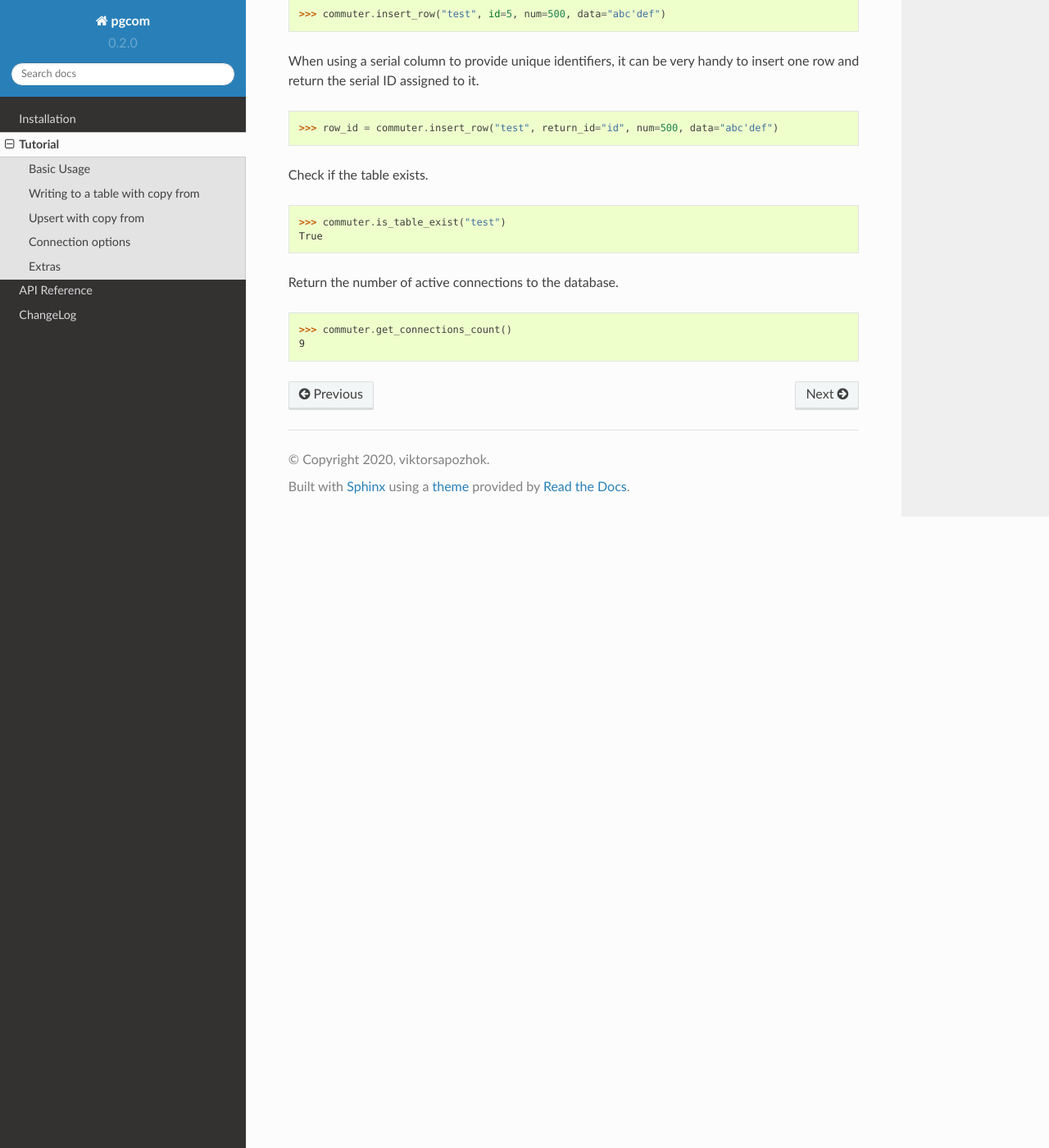
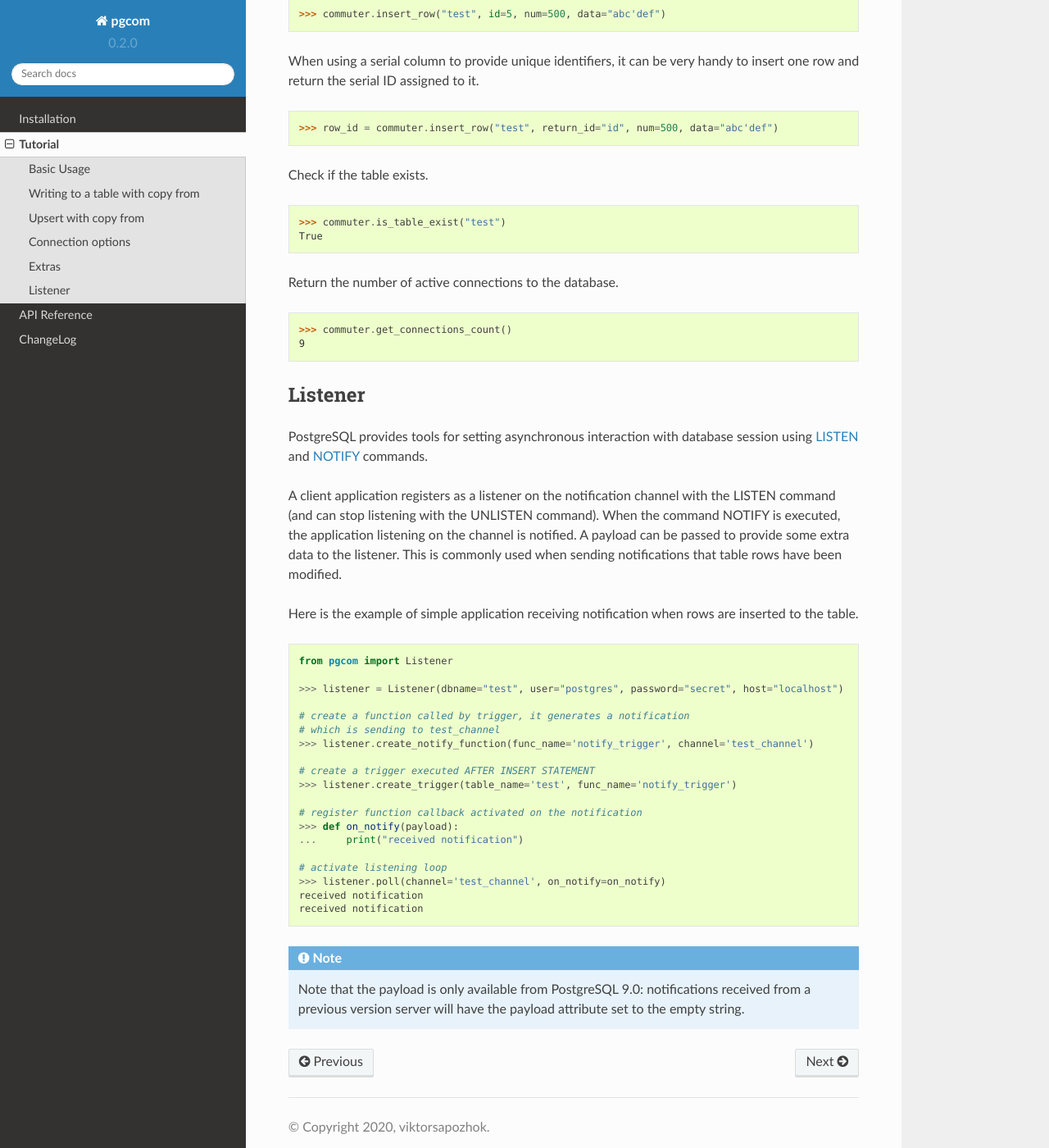
Before and after one commit to viktorsapozhok/pgcom, a Sphinx documentation site: the page built from docs/source/tutorial.rst, in a window 1280 px wide and 1400 px high, scrolled down 3085 px. Shown: the whole window at 82% size. Built offline with Sphinx 7.4.7 and the Read the Docs theme 2.0.0, drawn with Linux system fonts in a browser that asks for light colours; the version number is read from the project's files by our own code.

Commit message:
updated listener tests + added Listener tutorial to docs

```diff
--- a/docs/source/tutorial.rst
+++ b/docs/source/tutorial.rst
@@ -177,3 +177,44 @@ Return the number of active connections to the database.
 
     >>> commuter.get_connections_count()
     9
+
+Listener
+--------
+
+PostgreSQL provides tools for setting asynchronous interaction with database session using
+`LISTEN <https://www.postgresql.org/docs/current/sql-listen.html>`_ and
+`NOTIFY <https://www.postgresql.org/docs/current/sql-notify.html>`_ commands.
+
+A client application registers as a listener on the notification channel with the LISTEN command
+(and can stop listening with the UNLISTEN command). When the command NOTIFY is executed, the application
+listening on the channel is notified. A payload can be passed to provide some extra data to the listener.
+This is commonly used when sending notifications that table rows have been modified.
+
+Here is the example of simple application receiving notification when rows are inserted to the table.
+
+.. code-block:: python
+
+    from pgcom import Listener
+
+    >>> listener = Listener(dbname="test", user="postgres", password="secret", host="localhost")
+
+    # create a function called by trigger, it generates a notification
+    # which is sending to test_channel
+    >>> listener.create_notify_function(func_name='notify_trigger', channel='test_channel')
+
+    # create a trigger executed AFTER INSERT STATEMENT
+    >>> listener.create_trigger(table_name='test', func_name='notify_trigger')
+
+    # register function callback activated on the notification
+    >>> def on_notify(payload):
+    ...     print("received notification")
+
+    # activate listening loop
+    >>> listener.poll(channel='test_channel', on_notify=on_notify)
+    received notification
+    received notification
+
+.. note::
+
+    Note that the payload is only available from PostgreSQL 9.0: notifications received
+    from a previous version server will have the payload attribute set to the empty string.
```
Also changed, not shown: 4 other files.
